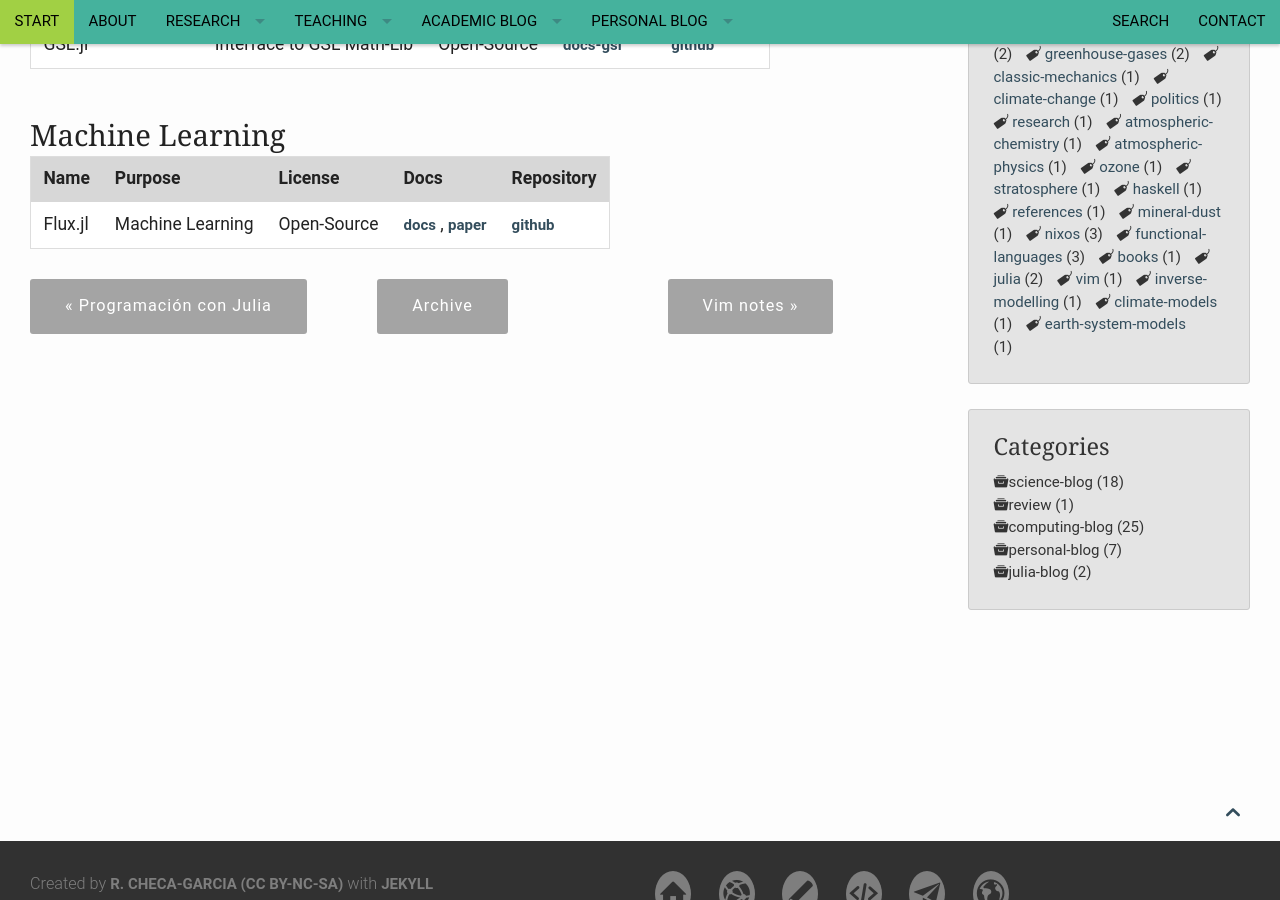
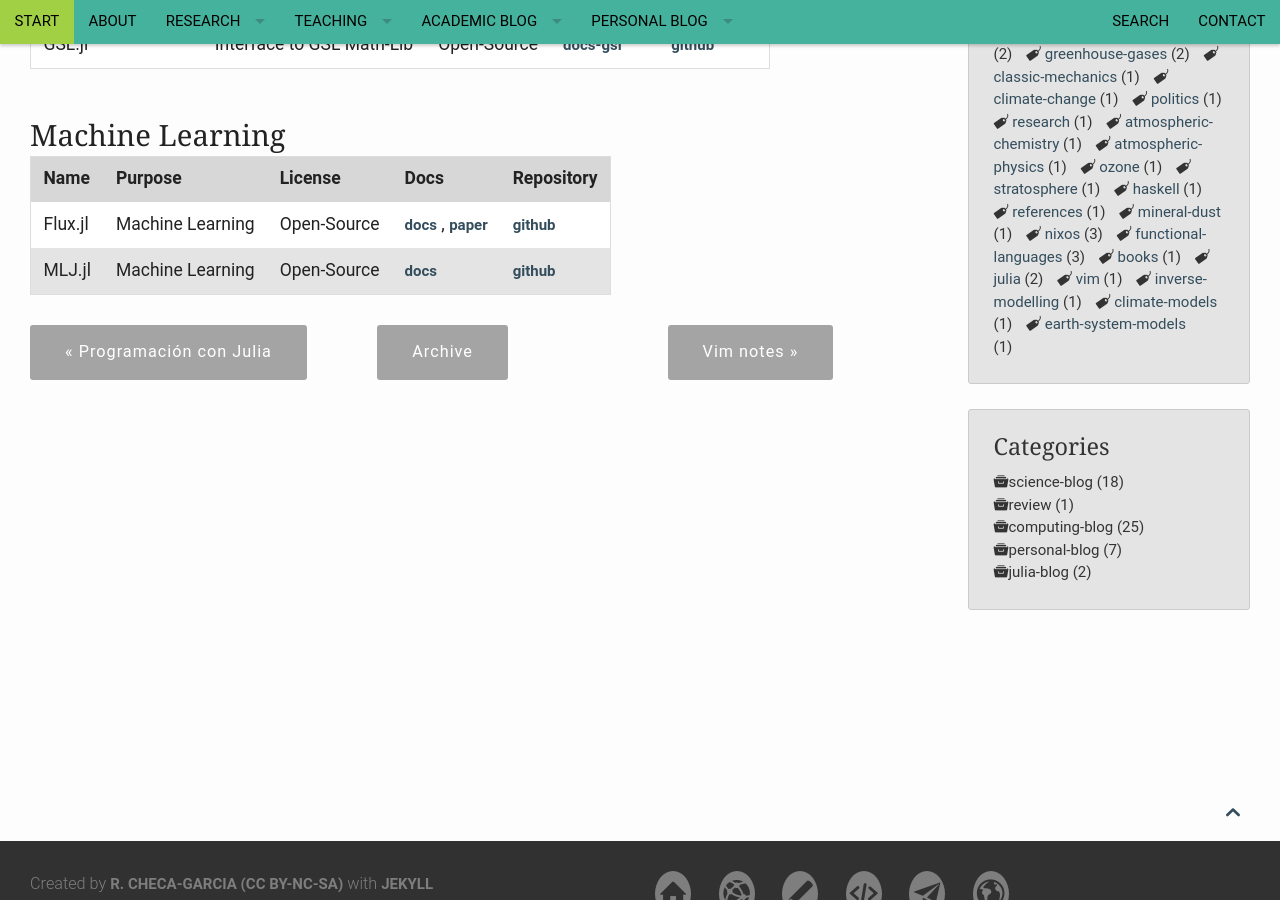
Before and after one commit to RCHG/rchg.github.io, a Jekyll site: the page built from _posts/2019-09-08-JuliaLibs.md, in a window 1280 px wide and 900 px high, scrolled down 1030 px. Built offline with Jekyll 4.4.1, drawn with Linux system fonts in a browser that asks for light colours; nearby versions of some CDN libraries; comment, search, counter and statistics services are not loaded.

Commit message:
Update 2019-09-08-JuliaLibs.md

```diff
--- a/_posts/2019-09-08-JuliaLibs.md
+++ b/_posts/2019-09-08-JuliaLibs.md
@@ -43,3 +43,4 @@ Notes:
 | Name 		        | Purpose                | License      |	Docs | Repository |
 | ----------------- | ---------------------- | ------------ | -----| ---------- |
 | Flux.jl       	| Machine Learning       |  Open-Source  | [docs](https://fluxml.ai/Flux.jl/stable/) , [paper](https://joss.theoj.org/papers/10.21105/joss.00602) | [github](https://github.com/FluxML/Flux.jl) |
+| MLJ.jl       	| Machine Learning       |  Open-Source  | [docs](hhttps://alan-turing-institute.github.io/MLJ.jl/stable/) | [github](https://github.com/alan-turing-institute/MLJ.jl) |
```
